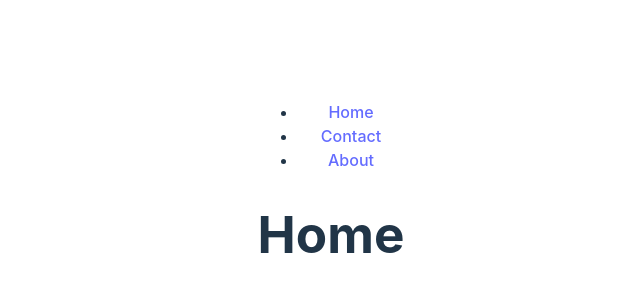
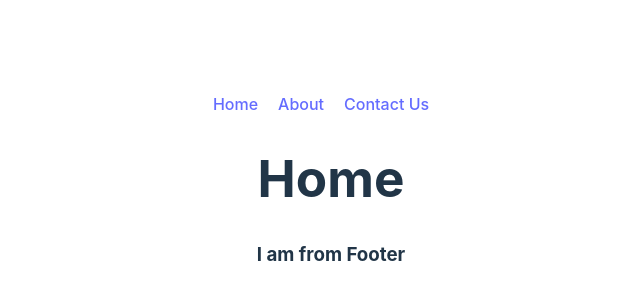
Before and after one commit to kobirul5/module2-react-route, a React (Vite) app: page / in a window 1280 px wide. Shown: the part 210-510 px from the top of the page, without its empty margins (309-949 px from the left). Built offline with nearby package versions, Linux system fonts and the light colour scheme.

Commit message:
Repleace ancor tag with Link tag

```diff
--- /dev/null
+++ b/src/components/Footer/Footer.jsx
@@ -0,0 +1,10 @@
+
+const Footer = () => {
+    return (
+        <div>
+            <h3>I am from Footer</h3>
+        </div>
+    );
+};
+
+export default Footer;
--- /dev/null
+++ b/src/components/Header/Header.css
@@ -0,0 +1,3 @@
+.Navbar a{
+    margin-right: 20px;
+}
--- a/src/components/Header/Header.jsx
+++ b/src/components/Header/Header.jsx
@@ -1,13 +1,14 @@
-
+import { Link } from "react-router-dom";
+import "./Header.css"
 const Header = () => {
     return (
         <div>
-            <nav>
-                <ul >
-                    <li><a href="/">Home</a></li>
-                    <li><a href="/contact">Contact</a></li>
-                    <li><a href="/about">About</a></li>
-                </ul>
+            <nav className="Navbar">
+                <Link to="/">Home</Link>
+                <Link to="/about">About</Link>
+                <Link to="/contact">Contact Us</Link>
+
+
             </nav>
         </div>
     );
--- a/src/components/Home/Home.jsx
+++ b/src/components/Home/Home.jsx
@@ -1,5 +1,6 @@
 import { Outlet } from "react-router-dom";
 import Header from "../Header/Header";
+import Footer from "../Footer/Footer";
 
 const Home = () => {
     return (
@@ -7,6 +8,7 @@ const Home = () => {
             <Header></Header>
             <h1>Home</h1>
             <Outlet></Outlet>
+            <Footer></Footer>
         </div>
     );
 };
```
